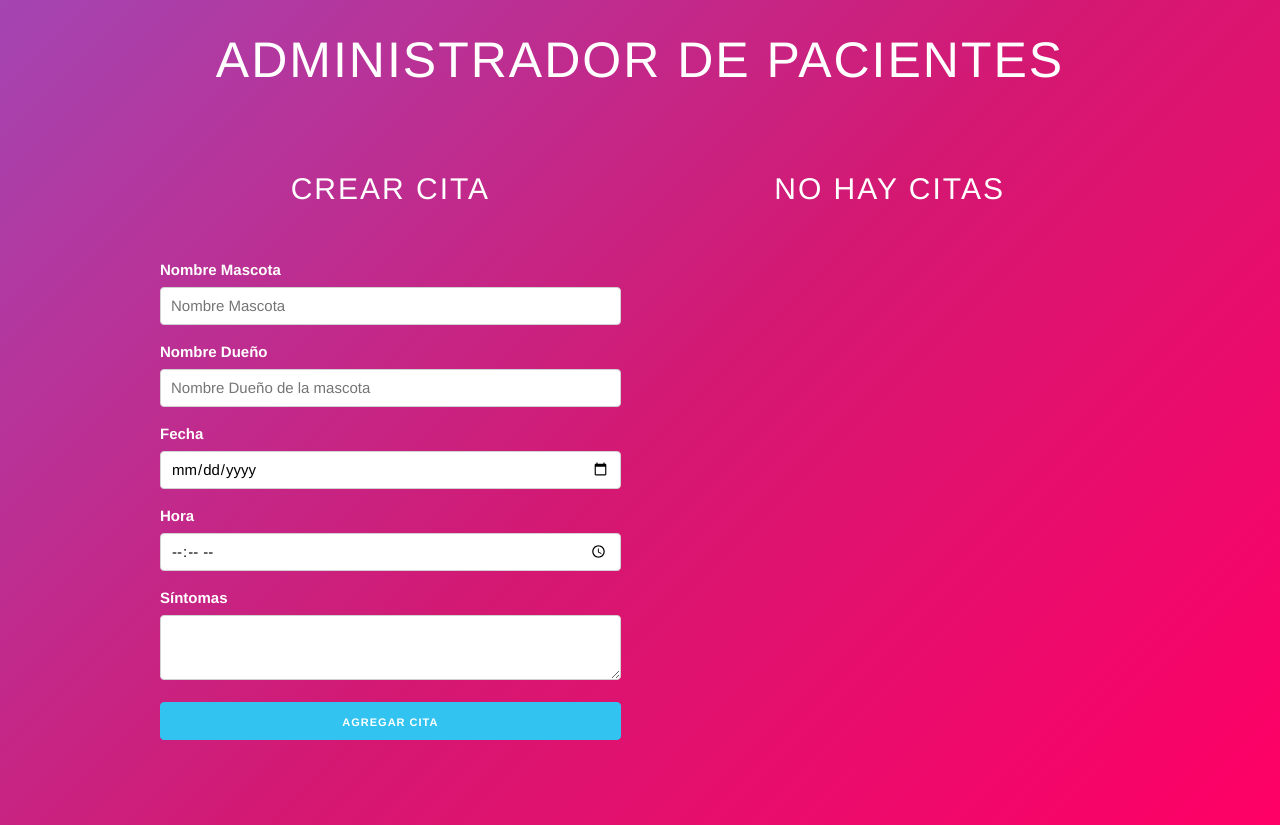
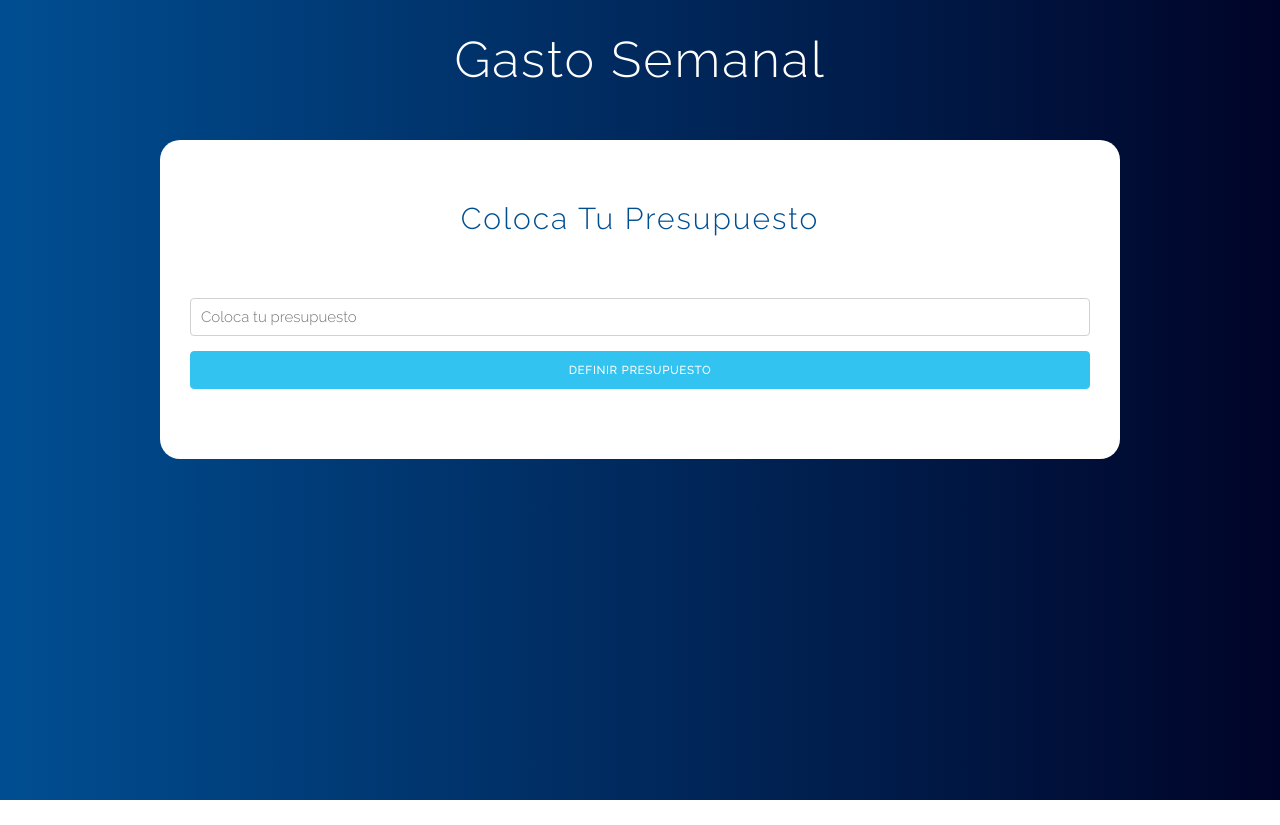
Before and after one commit to jmdc89/react15apps, a React (Create React App) app: page / in a window 1280 px wide. After the commit the page ends 800 px from the top, so only its background shows below. Built offline with nearby package versions, Linux system fonts and the light colour scheme.

Commit message:
Question component

```diff
--- /dev/null
+++ b/index.css
@@ -0,0 +1,103 @@
+.alert p {
+    margin-bottom: 0!important;
+  }
+  body {
+    background: #000428;  /* fallback for old browsers */
+    background: -webkit-linear-gradient(to right, #004e92, #000428);
+    background: linear-gradient(to right, #004e92, #000428);
+    margin: 0;
+    padding: 0;
+    font-family: sans-serif;
+  }
+  header {
+    margin: 30px 0;
+  }
+  .contenido {
+    padding:20px;
+  }
+  .contenido-principal {
+    background-color: white;
+    padding: 30px;
+    border-radius: 20px;
+  }
+  .presupuesto p{
+    margin-bottom: 0;
+    font-weight: bold;
+  }
+  .presupuesto p span {
+    font-weight: normal;
+  }
+  #gastos {
+    margin-bottom: 30px;
+  }
+  h1 {
+    font-family: 'Raleway', sans-serif;
+    font-weight: 100;
+    color: white;
+    text-align: center;
+    font-size: 4.8rem!important;
+  }
+  h2 {
+    font-family: 'Raleway', sans-serif;
+    font-weight: 100;
+    color:#004e92;
+    margin-bottom:30px;
+    font-size:3rem!important;
+    text-align: center;
+  }
+  .campo {
+    margin-bottom: 2rem;
+  }
+  .error {
+    text-align: center;
+  }
+  .alert {
+    position: relative;
+    padding: .75rem 1.25rem;
+    margin-bottom: 1rem;
+    border: 1px solid transparent;
+    border-radius: .25rem;
+  }
+  .alert-primary {
+    color: #004085;
+    background-color: #cce5ff;
+    border-color: #b8daff;
+  }
+  .alert-success {
+    color: #155724;
+    background-color: #d4edda;
+    border-color: #c3e6cb;
+  }
+  .alert-danger {
+    color: #721c24;
+    background-color: #f8d7da;
+    border-color: #f5c6cb;
+  }
+  .alert-warning {
+    color: #856404;
+    background-color: #fff3cd;
+    border-color: #ffeeba;
+  }
+  .gastos-realizados  {
+    margin-bottom: 2rem;
+  }
+  .gastos-realizados li{
+    list-style: none;
+    margin-bottom: 0rem;
+    border-bottom: 1px solid #e1e1e1;
+    padding: 1rem 0;
+  }
+  .gastos-realizados li:last-of-type {
+    margin-bottom: 0!important;
+  }
+  .gastos-realizados li p {
+    display: flex;
+    justify-content: space-between;
+    align-items: center;
+    margin:0;
+  }
+  .gastos-realizados li p .gasto {
+    background-color: #004085;
+    padding: 1rem;
+    color:white;
+  }
--- a/public/index.html
+++ b/public/index.html
@@ -16,6 +16,8 @@
     <title>ReactApps</title>
     <link rel="stylesheet" href="https://cdnjs.cloudflare.com/ajax/libs/normalize/8.0.1/normalize.min.css">
     <link href="https://fonts.googleapis.com/css?family=Staatliches" rel="stylesheet">
+    <!-- <link href="https://fonts.googleapis.com/css?family=Raleway:100,400&display=swap" rel="stylesheet"> -->
+    <link href="https://fonts.googleapis.com/css2?family=Raleway:wght@300&display=swap" rel="stylesheet">
     <link rel="stylesheet" href="https://cdnjs.cloudflare.com/ajax/libs/skeleton/2.0.4/skeleton.min.css">
   </head>
   <body>
--- /dev/null
+++ b/src/components/budget/Question.js
@@ -0,0 +1,26 @@
+import React from 'react';
+
+const Question = () => {
+    return (
+        <>
+            <h2>Coloca tu presupuesto</h2>
+
+            <form>
+                <input
+                    type="number"
+                    className="u-full-width"
+                    placeholder="Coloca tu presupuesto"
+                />
+
+                <input
+                    type="submit"
+                    className="button-primary u-full-width"
+                    value="Definir Presupuesto"
+                />
+
+            </form>
+        </>
+    );
+}
+
+export default Question;
--- /dev/null
+++ b/src/components/budget/index.js
@@ -0,0 +1,21 @@
+import React from 'react';
+import Question from './Question';
+import {Contenido} from './styles/Budget.js';
+
+function Budget() {
+    return (
+        <div className="container">
+            <header>
+                <h1>Gasto Semanal</h1>
+
+                <Contenido>
+                   <Question/>
+                </Contenido>
+
+
+            </header>
+        </div>
+    );
+}
+
+export default Budget;
--- /dev/null
+++ b/src/components/budget/styles/Budget.js
@@ -0,0 +1,17 @@
+import styled from 'styled-components/macro';
+
+export const Contenido = styled.div`
+    background-color: white;
+    padding: 30px;
+    border-radius: 20px;
+
+    h2 {
+    font-family: 'Raleway', sans-serif;
+    font-weight: 300;
+    color:#004e92;
+    margin-bottom:30px;
+    font-size:3rem!important;
+    text-align: center;
+  }
+
+`;
--- a/src/global-styles.js
+++ b/src/global-styles.js
@@ -7,12 +7,14 @@ export const GlobalStyles = createGlobalStyle`
     body {
       margin: 0;
       padding: 0;
-      font-family: 'Helvetica Neue', Helvetica, Arial, sans-serif;
-      background-image: linear-gradient(-225deg, #A445B2 0%, #D41872 52%, #FF0066 100%);
+      font-family: 'Raleway', Helvetica, Arial, sans-serif;
+      background: #000428;  /* fallback for old browsers */
+      background: -webkit-linear-gradient(to right, #004e92, #000428);
+      background: linear-gradient(to right, #004e92, #000428);
       color: #333333;
       min-height: 100%;
       padding-bottom: 5rem;
-      text-transform: uppercase;
+      text-transform: capitalize;
 
     }
     h1, h2  {
--- a/src/index.js
+++ b/src/index.js
@@ -2,11 +2,13 @@ import React from 'react';
 import ReactDOM from 'react-dom';
 import {GlobalStyles} from './global-styles';
 import Admin from "./components/adminpacientes";
+import Budget from "./components/budget";
 
 ReactDOM.render(
   <React.StrictMode>
     <GlobalStyles />
-    <Admin/>
+    {/* <Admin/> */}
+    <Budget/>
   </React.StrictMode>,
   document.getElementById('root')
 );
```
Also changed, not shown: 1 other file (tests, documents, lock files or other folders).
